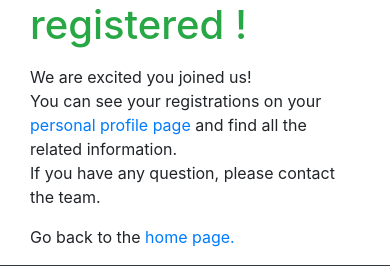
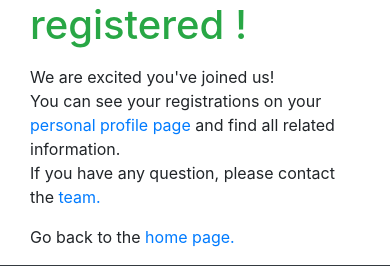
Before and after one commit to Xorast/project-Django, a Django app: template activities/templates/activities/event_registration_request_successful.html in a window 390 px wide; the page is wider, and only the part inside the window is pictured. Shown: the part 71-337 px from the top of that part. Run offline with Django 3.2, Linux system fonts and the light colour scheme; the template is opened without the code that fills it, so the values that code supplies are empty; some libraries are stand-ins or nearby versions.

Commit message:
Responsiveness fix

```diff
--- a/activities/templates/activities/event_registration_request_successful.html
+++ b/activities/templates/activities/event_registration_request_successful.html
@@ -10,9 +10,9 @@
 
             <h1 class="mt-4 mb-3 text-success">You've been registered !</h1>
 
-            <p>We are excited you joined us!</br>
-            You can see your registrations on your <a href="{% url 'Profile' %}">personal profile page</a> and find all the related information.</br>
-            If you have any question, please contact the team.</p>
+            <p>We are excited you've joined us!</br>
+            You can see your registrations on your <a href="{% url 'Profile' %}">personal profile page</a> and find all related information.</br>
+            If you have any question, please contact the <a  href="{% url 'about'    %}#team">team.</a></p>
 
             <p>Go back to the <a href="/">home page.</a></p>
 
--- a/checkout/templates/checkout/checkout.html
+++ b/checkout/templates/checkout/checkout.html
@@ -29,7 +29,7 @@
 
                 <h1 class="mt-4 mb-3">Payment Details</h1>
 
-                <p>Event : <strong> {{ event.name }} - [Event number: {{ event.id }}].</strong></br>
+                <p>Event : <strong> <span class="text-nowrap">{{ event.name }} - </span><span class="text-nowrap">[Event number: {{ event.id }}].</strong></span></br>
                 Participant : <strong>{{ user.first_name }} {{ user.last_name  }}</strong>.</br>
                 Price : <strong>{{ event.rate }} €<strong></p>
 
```
Also changed, not shown: accounts/templates/accounts/profile.html (+3 -4 lines).
